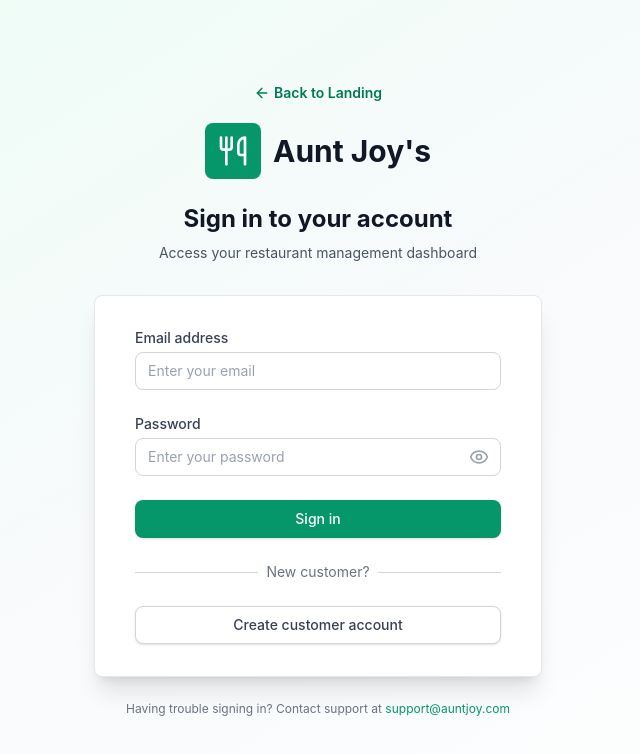
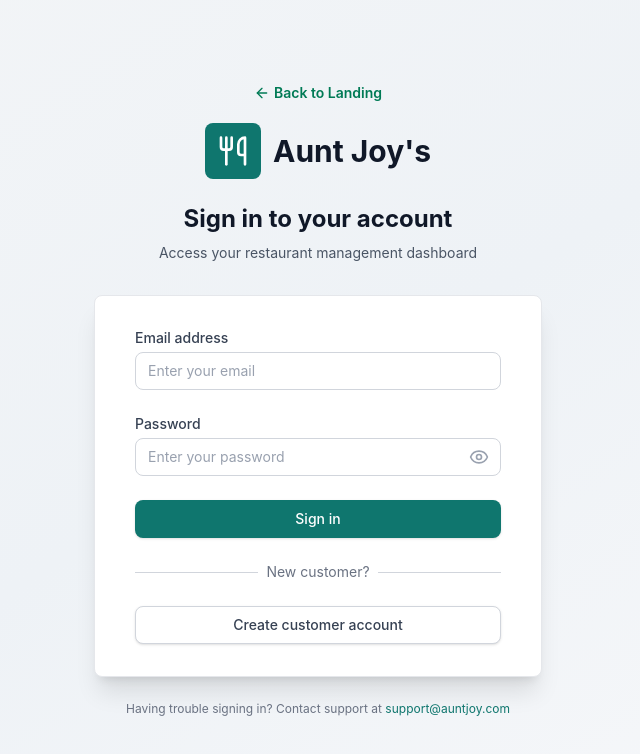
Before and after one commit to Ritchie16/aunt-joy-restaurant, a React app in the folder frontend/: page /login in a window 1280 px wide. Shown: the top 754 px of the page, without its empty margins (322-962 px from the left). Built offline with nearby package versions, Linux system fonts and the light colour scheme; no server answers; the HTML template or start-up script is replaced by a standard one.

Commit message:
style(ui): soften global theme colors and auth/layout backgrounds to reduce visual strain

```diff
--- a/frontend/src/components/layouts/Layout.jsx
+++ b/frontend/src/components/layouts/Layout.jsx
@@ -12,7 +12,7 @@ const Layout = ({ children }) => {
   Logger.debug('Layout rendered');
 
   return (
-    <div className="min-h-screen bg-gray-50 flex flex-col">
+    <div className="min-h-screen bg-[#f4f6f8] flex flex-col">
       <Header />
       <main className={`flex-1 mx-auto w-full px-4 sm:px-6 lg:px-8 ${isCustomer ? 'max-w-7xl py-4 md:py-6' : 'container py-8'}`}>
         {children}
--- a/frontend/src/index.css
+++ b/frontend/src/index.css
@@ -2,8 +2,11 @@
 
 /* Custom styles for Aunt Joy Restaurant */
 :root {
-  --primary-color: #059669;
-  --primary-hover: #047857;
+  --primary-color: #0f766e;
+  --primary-hover: #115e59;
+  --surface-bg: #f4f6f8;
+  --surface-card: #ffffff;
+  --text-main: #1f2937;
 }
 
 /* Dark mode variant similar to tailwind.config.js (v4 syntax) */
@@ -12,16 +15,16 @@
 /* Tailwind v4 theme extension */
 @theme {
   /* Primary color palette (converted from tailwind.config.js) */
-  --color-primary-50: #ecfdf5;
-  --color-primary-100: #d1fae5;
-  --color-primary-200: #a7f3d0;
-  --color-primary-300: #6ee7b7;
-  --color-primary-400: #34d399;
-  --color-primary-500: #10b981;
-  --color-primary-600: #059669;
-  --color-primary-700: #047857;
-  --color-primary-800: #065f46;
-  --color-primary-900: #064e3b;
+  --color-primary-50: #f0fdfa;
+  --color-primary-100: #ccfbf1;
+  --color-primary-200: #99f6e4;
+  --color-primary-300: #5eead4;
+  --color-primary-400: #2dd4bf;
+  --color-primary-500: #14b8a6;
+  --color-primary-600: #0f766e;
+  --color-primary-700: #115e59;
+  --color-primary-800: #134e4a;
+  --color-primary-900: #042f2e;
 
   /* You can add more colors or extend fonts here */
 }
@@ -37,11 +40,17 @@
 /* Base body styles */
 body {
   margin: 0;
+  background: var(--surface-bg);
+  color: var(--text-main);
   font-family: "Inter", -apple-system, BlinkMacSystemFont, "Segoe UI", "Roboto",
     "Oxygen", "Ubuntu", "Cantarell", "Fira Sans", "Droid Sans", "Helvetica Neue",
     sans-serif;
   -webkit-font-smoothing: antialiased;
   -moz-osx-font-smoothing: grayscale;
+}
+
+#root {
+  background: var(--surface-bg);
 }
 
 /* Custom scrollbar */
--- a/frontend/src/pages/Login.jsx
+++ b/frontend/src/pages/Login.jsx
@@ -98,7 +98,7 @@ const Login = () => {
   };
 
   return (
-    <div className="min-h-screen bg-gradient-to-br from-emerald-50 via-slate-50 to-white flex flex-col justify-center py-12 sm:px-6 lg:px-8">
+    <div className="min-h-screen bg-gradient-to-br from-[#f3f5f7] via-[#eef2f6] to-[#f7f8fa] flex flex-col justify-center py-12 sm:px-6 lg:px-8">
       <div className="sm:mx-auto sm:w-full sm:max-w-md">
         <div className="mb-4 text-center">
           <Link to="/" className="inline-flex items-center gap-1 text-sm font-semibold text-emerald-700 hover:text-emerald-800">
--- a/frontend/src/pages/Register.jsx
+++ b/frontend/src/pages/Register.jsx
@@ -162,7 +162,7 @@ const Register = () => {
   };
 
   return (
-    <div className="min-h-screen bg-gradient-to-br from-emerald-50 via-slate-50 to-white flex flex-col justify-center py-12 sm:px-6 lg:px-8">
+    <div className="min-h-screen bg-gradient-to-br from-[#f3f5f7] via-[#eef2f6] to-[#f7f8fa] flex flex-col justify-center py-12 sm:px-6 lg:px-8">
       <div className="sm:mx-auto sm:w-full sm:max-w-md">
         <div className="mb-4 text-center">
           <Link to="/" className="inline-flex items-center gap-1 text-sm font-semibold text-emerald-700 hover:text-emerald-800">
```
